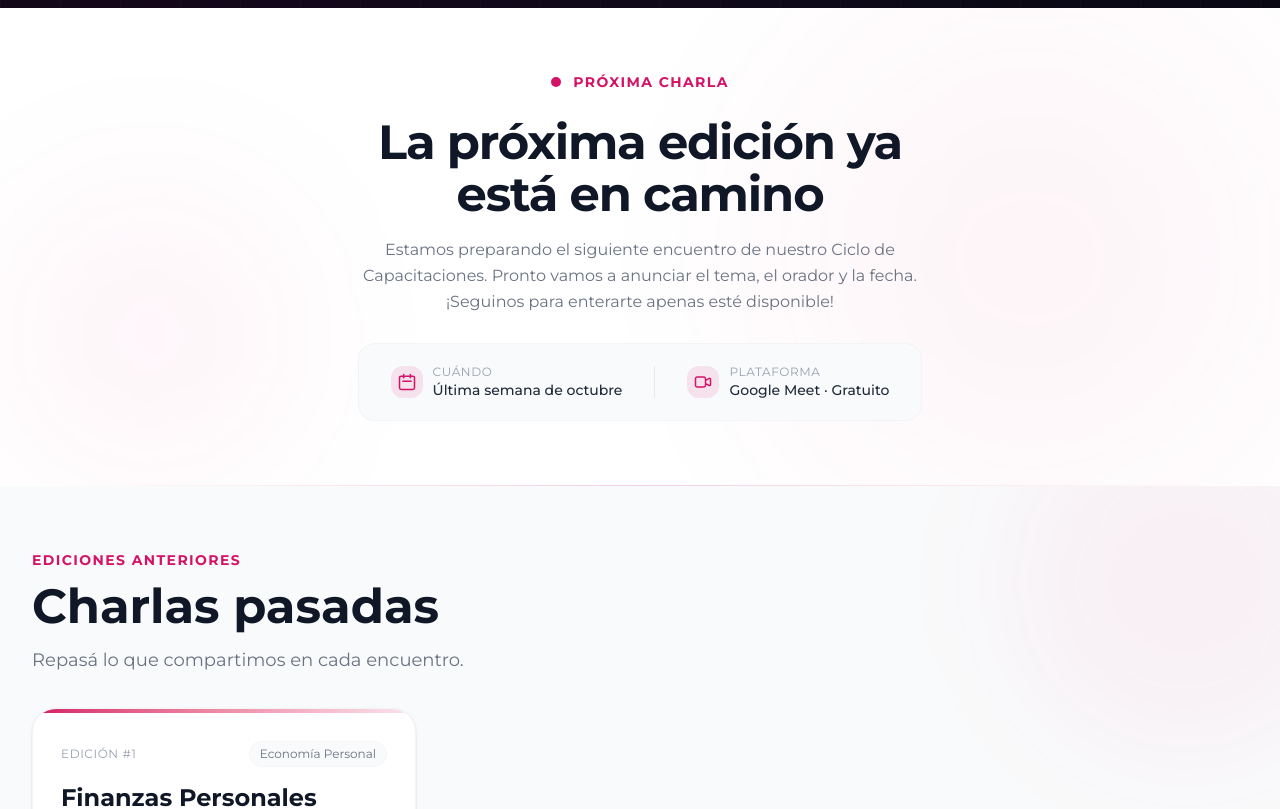
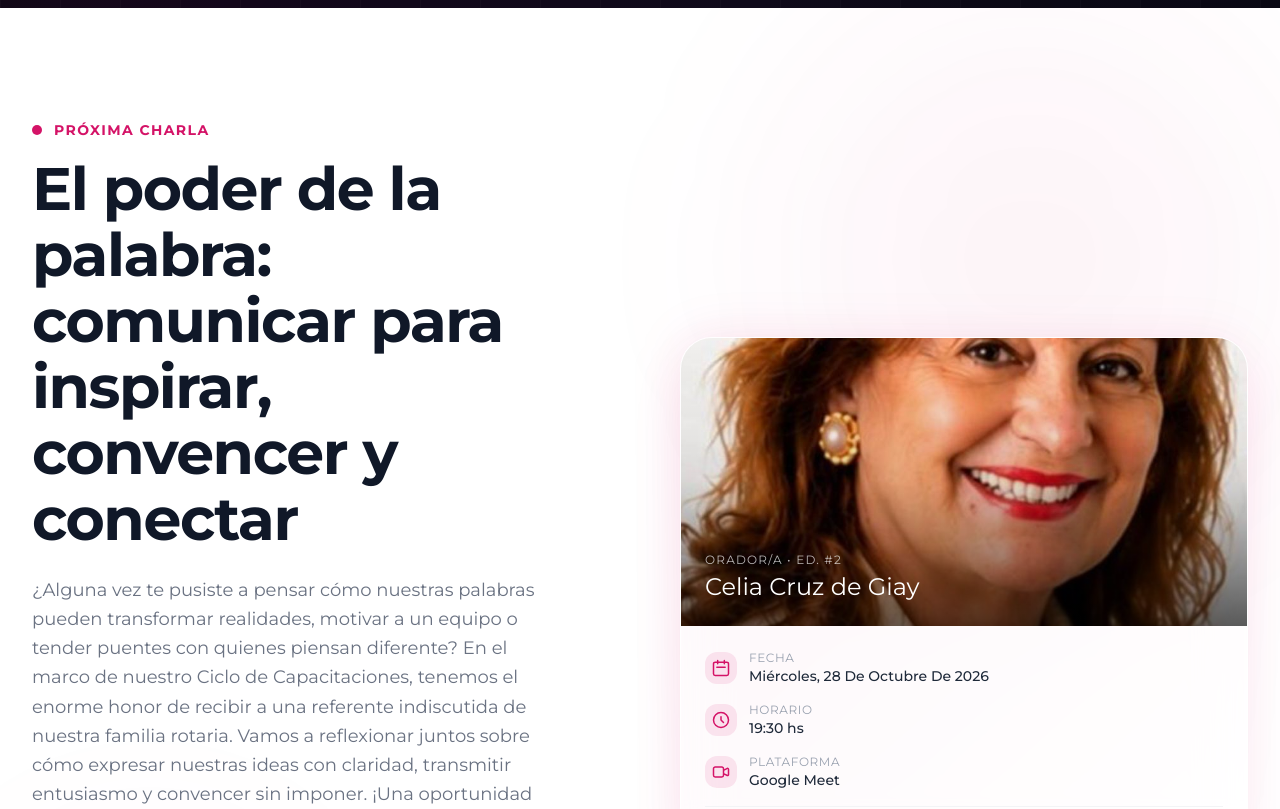
Before and after one commit to valentinomaseda/rotaract-arrecifes, a React (Vite) app: page /capacitaciones in a window 1280 px wide. Shown: the part 540-1349 px from the top of the page. Built offline with nearby package versions, Linux system fonts and the light colour scheme.

Commit message:
add Celia´s capacitation

```diff
--- a/src/data/capacitacionesData.js
+++ b/src/data/capacitacionesData.js
@@ -54,6 +54,41 @@ Es múltiple socio Paul Harris y en mayo de 2022 recibió el premio "Dar de sí
     ],
     attendees: null,
   },
+  {
+    id: 'cap-002',
+    edition: 2,
+    status: 'upcoming',
+    topic: 'El poder de la palabra: comunicar para inspirar, convencer y conectar',
+    tagline: 'Comunicar para inspirar, convencer y conectar',
+    description:
+      `¿Alguna vez te pusiste a pensar cómo nuestras palabras pueden transformar realidades, motivar a un equipo o tender puentes con quienes piensan diferente?
+
+En el marco de nuestro Ciclo de Capacitaciones, tenemos el enorme honor de recibir a una referente indiscutida de nuestra familia rotaria. Vamos a reflexionar juntos sobre cómo expresar nuestras ideas con claridad, transmitir entusiasmo y convencer sin imponer.
+
+¡Una oportunidad única para potenciar nuestro liderazgo y nuestra comunicación cotidiana!`,
+    speaker: 'Celia Cruz de Giay',
+    // TODO: cargar manualmente la foto en public/images/oradores/celia.jpeg
+    speakerPhoto: '/images/oradores/celia.jpeg',
+    speakerBio:
+      `Educadora, periodista, escritora y líder social argentina, reconocida internacionalmente como una de las figuras pioneras en el liderazgo femenino dentro de Rotary International. Estuvo casada con Luis Vicente Giay, primer argentino en presidir Rotary International a nivel mundial (1996-1997).
+
+• Primera mujer latinoamericana en la Junta Directiva: Directora de Rotary International (2013-2015).
+
+• Segunda mujer vicepresidenta mundial: Vicepresidente de Rotary International (2014-2015), la segunda mujer en la historia de la organización en ocupar ese cargo y la primera latinoamericana.
+
+• Gobernadora del Distrito 4820 de Rotary International en Argentina, impulsando proyectos comunitarios de impacto regional.
+
+• Coordinadora Regional de La Fundación Rotaria (2009-2012), promoviendo subvenciones educativas, sanitarias y programas de desarrollo comunitario.
+
+• Dirigió y editó la revista oficial Vida Rotaria, contribuyendo a la comunicación institucional, la formación de líderes y la divulgación de programas de servicio en los países de habla hispana.`,
+    date: '2026-10-28',
+    time: '19:30',
+    platform: 'Google Meet',
+    area: 'Liderazgo y Comunicación',
+    votedFirst: false,
+    registrationLink: 'https://forms.gle/xo34hqDap7BAJa2V9',
+    attendees: null,
+  },
 ];
 
 /**
--- a/src/features/capacitaciones/CapacitacionesPage.jsx
+++ b/src/features/capacitaciones/CapacitacionesPage.jsx
@@ -239,7 +239,7 @@ const SpeakerModalCard = ({ cap }) => {
               {cap.speakerBio && (
                 <div>
                   <p className="font-montserrat text-xs text-cranberry uppercase tracking-widest font-bold mb-3">Sobre el orador</p>
-                  <p className="font-montserrat text-gray-600 text-base leading-relaxed">{cap.speakerBio}</p>
+                  <p className="font-montserrat text-gray-600 text-base leading-relaxed whitespace-pre-line">{cap.speakerBio}</p>
                 </div>
               )}
 
--- a/src/features/projects/CurrentProject.jsx
+++ b/src/features/projects/CurrentProject.jsx
@@ -29,18 +29,18 @@ const PROJECTS = [
   },
   {
     badge: 'Próxima Capacitación',
-    title: 'Ciclo de Capacitaciones: Finanzas Personales',
+    title: 'Ciclo de Capacitaciones: El poder de la palabra',
     description:
-      'En esta edición nos acompaña Luciano Gilabert para abordar las finanzas personales desde una mirada práctica. ¡No te lo pierdas!',
+      'Nos acompaña Celia Cruz de Giay, Vicepresidente de Rotary International (2014-2015), para reflexionar sobre cómo comunicar para inspirar, convencer y conectar. ¡Cupos limitados!',
     stats: [
-      { value: '30 Sep', label: 'Fecha' },
+      { value: '28 Oct', label: 'Fecha' },
       { value: '19:30', label: 'Hora' },
       { value: 'Virtual', label: 'Modalidad' },
     ],
     cta: {
-      href: 'https://docs.google.com/forms/d/e/1FAIpQLSf5EnWUZZfib9GEz4iast19zAoaZQKU8nb1cPQL6B5SXSUpxA/viewform?usp=header',
+      href: 'https://forms.gle/xo34hqDap7BAJa2V9',
       label: '¡Inscribite acá!',
-      ariaLabel: 'Inscribirse a la capacitación de Finanzas Personales',
+      ariaLabel: 'Inscribirse a la capacitación El poder de la palabra',
       icon: (
         <svg className="w-4 h-4" fill="none" stroke="currentColor" viewBox="0 0 24 24">
           <path strokeLinecap="round" strokeLinejoin="round" strokeWidth={2} d="M9 5H7a2 2 0 00-2 2v12a2 2 0 002 2h10a2 2 0 002-2V7a2 2 0 00-2-2h-2M9 5a2 2 0 002 2h2a2 2 0 002-2M9 5a2 2 0 012-2h2a2 2 0 012 2" />
```
Also changed, not shown: public/images/oradores/celia.jpeg (added).
